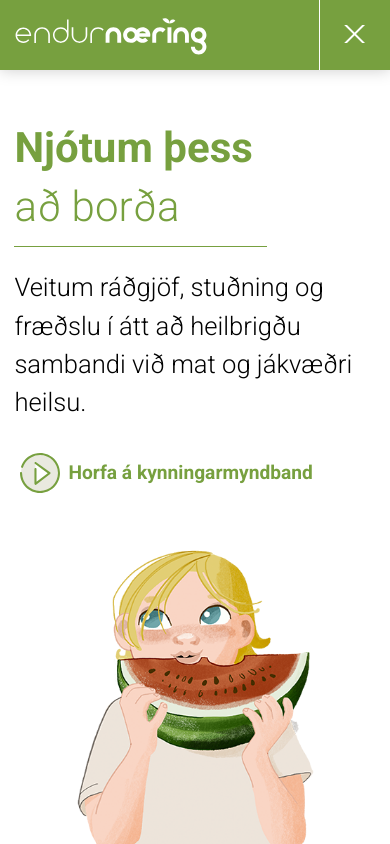
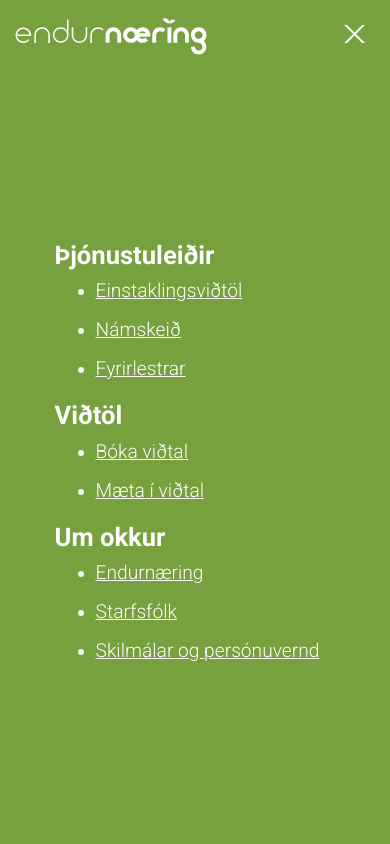
Before and after one commit to Oli-Ingi/Endurnaering, a Next.js app: page / in a window 390 px wide. Both pictures are taken after a click on the button 354 px from the left and 35 px from the top of the page. Shown: the top 844 px of the page. Built offline with nearby package versions, Linux system fonts and the light colour scheme.

Commit message:
Burger menu simple komið. Laga bugga vegna social media icons. Minnka font í FAQ í small media

```diff
--- a/components/elements/BulletList/BulletList.tsx
+++ b/components/elements/BulletList/BulletList.tsx
@@ -3,13 +3,20 @@
 
 export type Props = {
     variant?: "primary" | "secondary";
+    spaceLg?: boolean;
+    noMargin?: boolean;
 }
 
 const BulletList = styled.ul<Props>`
     padding-inline-start: 25px;
+    margin: ${p => p.noMargin && 0};
+
+    li:first-child {
+        margin-top: .3rem;
+    }
 
     li {
-        margin: 0.3rem;
+        margin: ${p => p.spaceLg ? 1 : .3}rem;
         color: ${p => p.variant === "secondary" && p.theme.colors.white};
 
         ::marker {
--- a/components/elements/Burger/Burger.tsx
+++ b/components/elements/Burger/Burger.tsx
@@ -27,7 +27,7 @@
     }
 
     line {
-        transition: all 0.5s ease-in-out;
+        transition: all 0.3s ease-in-out;
         stroke: ${VariantHandler};
         stroke-width: 2px;
         opacity: 1;
--- a/components/entities/Header/Header.tsx
+++ b/components/entities/Header/Header.tsx
@@ -1,9 +1,13 @@
 import { FC, useState } from 'react'
-import styled from 'styled-components'
+import styled, { css } from 'styled-components'
 import Logo from '../../elements/Logo/Logo'
 import InterviewNav from '../../modules/InterviewNav/InterviewNav'
 import Nav from '../../modules/Nav/Nav'
 import Burger from '../../elements/Burger/Burger'
+import { fadeIn, fadeOut } from '../../../styles/keyframes'
+import BulletList from '../../elements/BulletList/BulletList'
+import Text from '../../elements/Text/Text'
+import Link from '../../elements/Link/Link'
 
 type Link = {
     to: string;
@@ -30,7 +34,7 @@
 }
 
 
-const StHeader = styled.div<Pick<Props, "shadow">>`
+const StHeader = styled.div<Pick<Props, "shadow"> & { isOpen?: boolean; }>`
     display: flex;
     position: fixed;
     width: 100%;
@@ -46,32 +50,55 @@
         display: none;
     }
 
-    > div {
+    > div:nth-child(2) {
         width: ${p => p.theme.layout.containerWidth};
         padding: 0 1em;
     }
 
 
-    @media screen and (max-width: 670px) {
+    @media screen and (max-width: 750px) {
         background-color: ${p => p.theme.colors.primary};
         align-items: stretch;
 
-        > div, > nav {
+        > div:nth-child(2), > nav {
             display: none;
         }
 
         .burger {
             display: block;
-            border-left: 1px solid ${p => p.theme.colors.white};
         }
     }
 
 
 `
 
+const StMenu = styled.div<{ isOpen: boolean; initial: boolean }>`
+    position: fixed;
+    top: 70px;
+    right: 0;
+    left: 0;
+    bottom: 0;
+    padding: 1rem;
+    background-color: ${p => p.theme.colors.primary};
+    display: flex;
+    visibility: hidden;
+    align-items: center;
+    justify-content: center;
+    ${p => !p.initial && css`
+        animation: ${p.isOpen ? fadeIn : fadeOut} .3s ease-in-out forwards;
+    `}
+    box-sizing: border-box;
+`
 
+// TODO : extract menu
 const Header: FC<Props> = ({ navItems, interview, flag, shadow }) => {
     const [burgerMenuIsOpen, setBurgerMenuIsOpen] = useState(false);
+    const [initial, setInitial] = useState(true);
+
+    const toggleMenu = () => {
+        initial && setInitial(false);
+        setBurgerMenuIsOpen(!burgerMenuIsOpen);
+    }
 
     return <StHeader shadow={shadow} as="header">
         <Logo variant="primary" />
@@ -79,7 +106,28 @@
             <Nav items={navItems} lgMarginBetween dropShadow={shadow} />
         </div>
         <InterviewNav {...interview} dropShadow={shadow} />
-        <Burger onClick={() => setBurgerMenuIsOpen(!burgerMenuIsOpen)} isOpen={burgerMenuIsOpen} variant="white" />
+        <Burger onClick={toggleMenu} isOpen={burgerMenuIsOpen} variant="white" />
+        <StMenu isOpen={burgerMenuIsOpen} initial={initial}>
+            <nav>
+                <Text as="span" bold color="white" size="lg">Þjónustuleiðir</Text>
+                <BulletList variant="secondary" spaceLg noMargin>
+                    <li><Link variant="white" permaLine to="/vidtol">Einstaklingsviðtöl</Link></li>
+                    <li><Link variant="white" permaLine to="/namskeid">Námskeið</Link></li>
+                    <li><Link variant="white" permaLine to="/fyrirlestrar">Fyrirlestrar</Link></li>
+                </BulletList>
+                <Text as="span" bold color="white" size="lg">Viðtöl</Text>
+                <BulletList variant="secondary" spaceLg noMargin>
+                    <li><Link variant="white" permaLine to="https://app.karaconnect.com/company/1115/registration?auth=2">Bóka viðtal</Link></li>
+                    <li><Link variant="white" permaLine to="https://app.karaconnect.com/login?cid=1115">Mæta í viðtal</Link></li>
+                </BulletList>
+                <Text as="span" bold color="white" size="lg">Um okkur</Text>
+                <BulletList variant="secondary" spaceLg noMargin>
+                    <li><Link variant="white" permaLine to="/um-okkur">Endurnæring</Link></li>
+                    <li><Link variant="white" permaLine to="/um-okkur#starfsfolk">Starfsfólk</Link></li>
+                    <li><Link variant="white" permaLine to="/skilmalar">Skilmálar og persónuvernd</Link></li>
+                </BulletList>
+            </nav>
+        </StMenu>
     </StHeader>
 }
 
--- a/components/modules/AccordionItem/AccordionItem.tsx
+++ b/components/modules/AccordionItem/AccordionItem.tsx
@@ -35,8 +35,23 @@
     > div {
         padding: 3px 0;
     }
+
+    @media screen and (max-width: 700px) {
+        > p {
+            font-size: 1rem;
+        }
+    }
 `
 
+const StContentWrapper = styled.div`
+    padding-bottom: 1rem;
+
+    @media screen and (max-width: 700px) {
+        > p {
+            font-size: 1rem;
+        }
+    }
+`
 
 
 const AccordionItem: FC<Props> = ({ onClick, item, isOpen }) => {
@@ -52,9 +67,9 @@
             <Text bold >{item.title}</Text>
         </StHeader>
         <DropView isOpen={isOpen} $height={height}>
-            <div ref={contentNode} style={{ paddingBottom: '1em' }}>
+            <StContentWrapper ref={contentNode} style={{ paddingBottom: '1em' }}>
                 {item.content.map(p => <Text key={uuid()}>{p}</Text>)}
-            </div>
+            </StContentWrapper>
         </DropView>
     </StAccordionItem>
 }
--- a/components/modules/InterviewNav/InterviewNav.tsx
+++ b/components/modules/InterviewNav/InterviewNav.tsx
@@ -24,7 +24,7 @@
         margin-left: 20px;
     }
 
-    @media screen and (max-width: 860px) {
+    @media screen and (max-width: 930px) {
         a { display: none; }
         > div { display: block; }
     }
--- a/styles/keyframes.tsx
+++ b/styles/keyframes.tsx
@@ -28,7 +28,12 @@
 
 export const fadeIn = keyframes`
     from { opacity: 0; }
-    to { opacity: 1; }
+    to { opacity: 1; visibility: visible; }
+`
+
+export const fadeOut = keyframes`
+    0% { opacity: 1; visibility: visible; }
+    100% { opacity: 0; visibility: hidden; }
 `
 
 export const fadeUp = keyframes`
```
Also changed, not shown: 2 other files (tests, documents, lock files or other folders).
